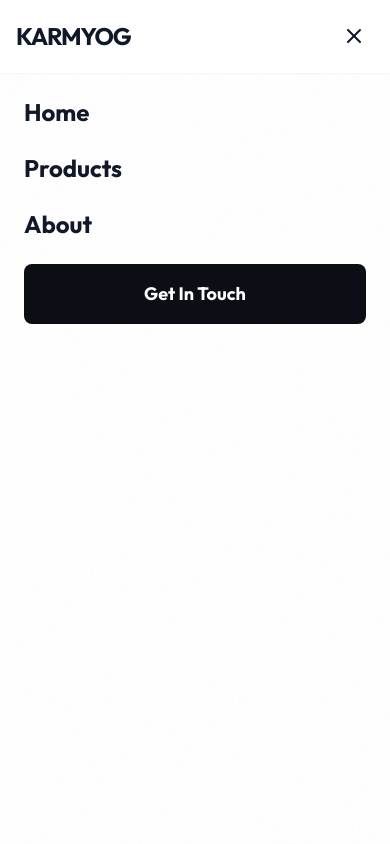
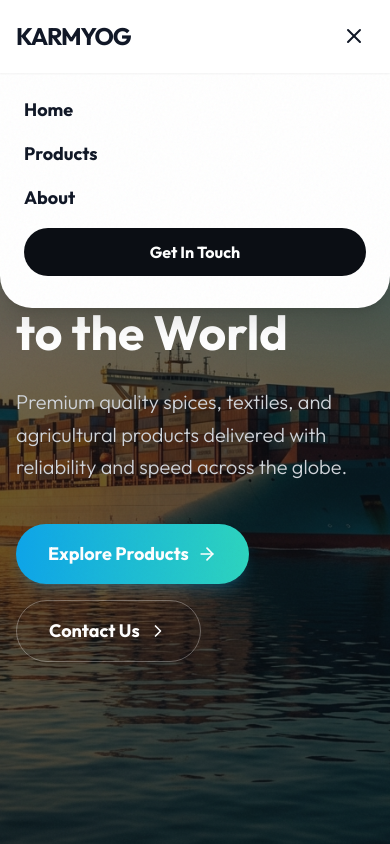
Before and after one commit to Boogiepop004/karmyog_export, a React (Vite) app: page / in a window 390 px wide. Both pictures are taken after a click on the button 354 px from the left and 36 px from the top of the page. Shown: the top 844 px of the page. Built offline with nearby package versions, Linux system fonts and the light colour scheme.

Commit message:
Fix: Compact Mobile Menu UI

```diff
--- a/src/components/Navbar.jsx
+++ b/src/components/Navbar.jsx
@@ -117,12 +117,12 @@
             <AnimatePresence>
                 {isOpen && (
                     <motion.div
-                        initial={{ opacity: 0, y: -20 }}
-                        animate={{ opacity: 1, y: 0 }}
-                        exit={{ opacity: 0, y: -20 }}
-                        className="fixed inset-0 z-40 bg-white pt-24 px-6 md:hidden"
+                        initial={{ opacity: 0, height: 0 }}
+                        animate={{ opacity: 1, height: 'auto' }}
+                        exit={{ opacity: 0, height: 0 }}
+                        className="fixed top-0 left-0 right-0 z-40 bg-white pt-24 pb-8 px-6 md:hidden shadow-xl rounded-b-[2rem] overflow-hidden"
                     >
-                        <div className="flex flex-col space-y-6">
+                        <div className="flex flex-col space-y-4">
                             {navLinks.map((link) => {
                                 const isHashInHome = link.href.includes('#') && isHomePage;
                                 const props = isHashInHome
@@ -135,7 +135,7 @@
                                         key={link.name}
                                         {...props}
                                         onClick={() => setIsOpen(false)}
-                                        className="text-2xl font-bold text-gray-900"
+                                        className="text-lg font-bold text-gray-900"
                                     >
                                         {link.name}
                                     </Component>
@@ -145,7 +145,7 @@
                                 <Link
                                     to="/enquiry"
                                     onClick={() => setIsOpen(false)}
-                                    className="bg-brand-black text-white inline-flex justify-center items-center px-6 py-4 rounded-lg text-lg font-bold mt-4 w-full"
+                                    className="bg-brand-black text-white inline-flex justify-center items-center px-6 py-3 rounded-full text-base font-bold mt-2 w-full"
                                 >
                                     Get In Touch
                                 </Link>
```
